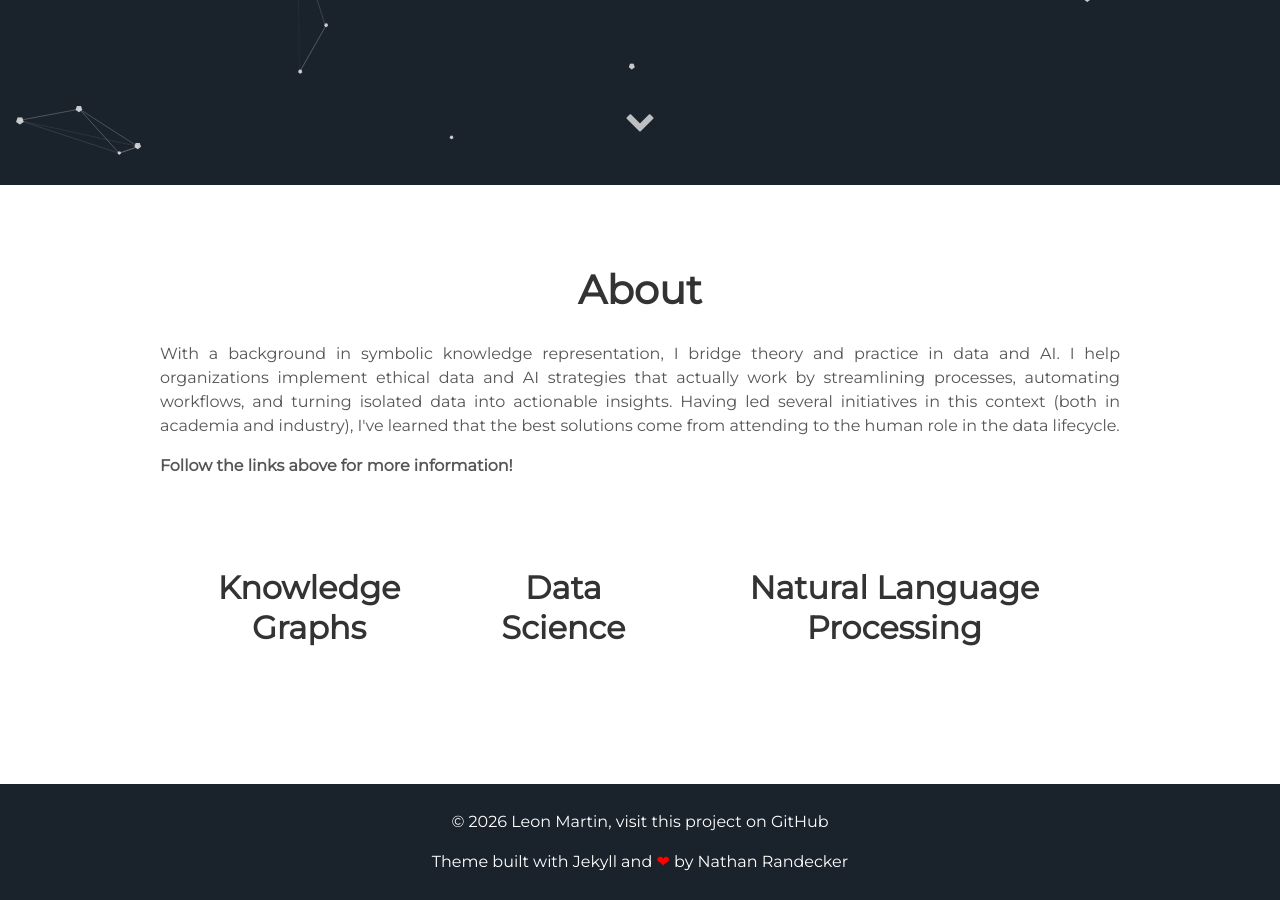
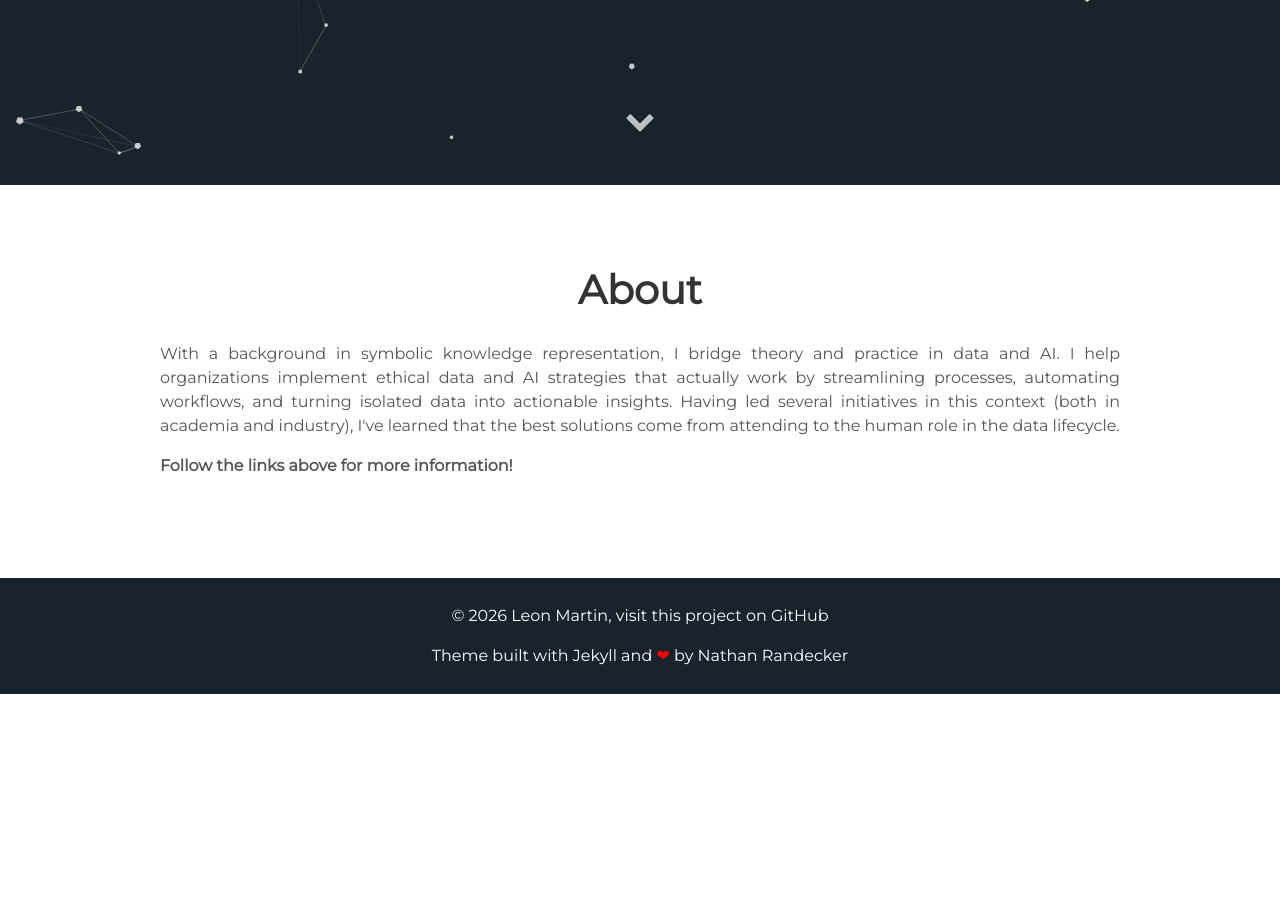
Before and after one commit to leonmartin/leonmartin.github.io, a Jekyll site: the page built from index.html, in a window 1280 px wide and 900 px high, scrolled down 715 px. Built offline with Jekyll 4.4.1, drawn with Linux system fonts in a browser that asks for light colours; after the commit the page ends 1409 px from its top, so only the background shows below that.

Commit message:
Simplified about section

```diff
--- a/_includes/about.html
+++ b/_includes/about.html
@@ -5,14 +5,3 @@
   <p>{{site.user_description}}</p>
   <p><b>Follow the links above for more information!</b></p>
 </div>
-<div class="user">
-  <div class="tech">
-    <h2>Knowledge Graphs</h2>
-  </div>
-  <div class="tech">
-    <h2>Data Science</h2>
-  </div>
-  <div class="tech">
-    <h2>Natural Language Processing</h2>
-  </div>
-</div>
```
